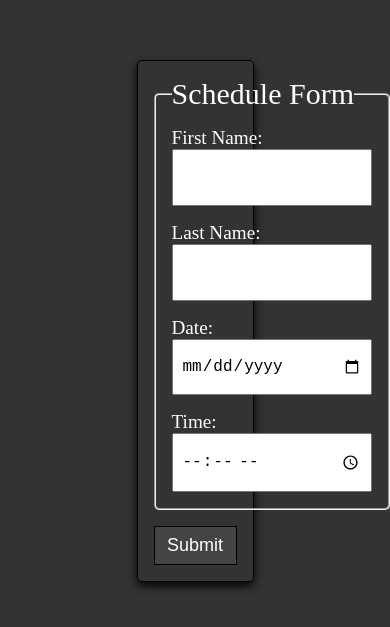
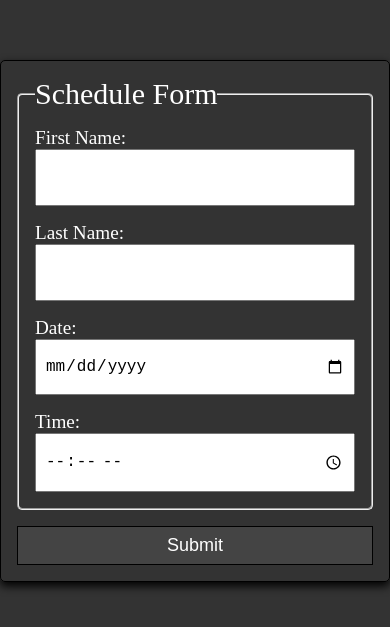
Before and after one commit to Elvin-code-dev/PP5-appointment-scheduler, a website: page views/home.html in a window 390 px wide. Shown: the part 101-728 px from the top of the page. Drawn offline with Linux system fonts and the light colour scheme; files whose address does not match are found by name.

Commit message:
Complete responsive styles for form page

```diff
--- a/public/styles/style.css
+++ b/public/styles/style.css
@@ -15,7 +15,7 @@ body {
 }
 
 main {
-	width: 30%;
+	width: clamp(30%, 60vw, 80%);
 	margin: 0 auto;
 	box-shadow: 0 4px 10px black;
 	border: 1px solid black;
@@ -32,7 +32,7 @@ form {
 
 fieldset {
 	display: grid;
-	grid-template-columns: repeat(auto-fit, minmax(200px, 1fr));
+	grid-template-columns: repeat(2, 1fr);
 	gap: 1rem;
 	flex-wrap: wrap;
 	text-align: left;
@@ -68,3 +68,20 @@ button {
 	color: red;
 	display: none;
 }
+
+@media (max-width: 1800px) {
+	main {
+	}
+}
+
+@media (max-width: 900px) {
+	main {
+		width: 100%;
+	}
+}
+
+@media (max-width: 600px) {
+	fieldset {
+		grid-template-columns: 1fr;
+	}
+}
```
